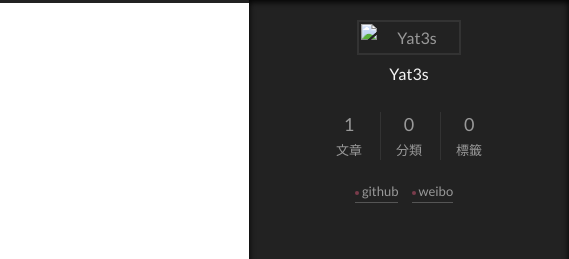
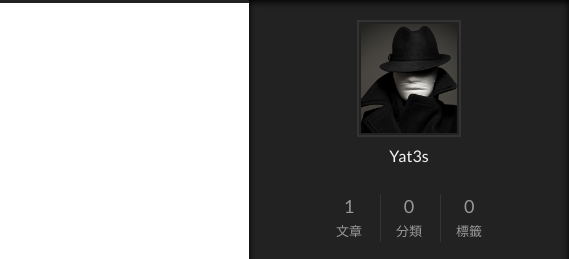
Before and after one commit to Yat3s/yat3s.github.com, a plain HTML site: page tags/index.html in a window 1280 px wide. Both pictures are taken after a click on the element 1217 px from the left and 742 px from the top of the page. Shown: the top 259 px of the page, 711-1280 px from the left. Drawn offline with Linux system fonts and the light colour scheme.

Commit message:
Site updated: 2015-09-14 21:47:54

```diff
--- a/css/main.css
+++ b/css/main.css
@@ -1055,7 +1055,7 @@ body {
   width: 4px;
   height: 4px;
   border-radius: 50%;
-  background: #7a3b4b;
+  background: #014aff;
 }
 .sidebar-nav {
   margin: 0;
--- a/tags/index.html
+++ b/tags/index.html
@@ -193,7 +193,7 @@
 
       <section class="site-overview">
         <div class="site-author motion-element" itemprop="author" itemscope itemtype="http://schema.org/Person">
-          <img class="site-author-image" src="uploads/avatar.png" alt="Yat3s" itemprop="image"/>
+          <img class="site-author-image" src="/images/avatar.png" alt="Yat3s" itemprop="image"/>
           <p class="site-author-name" itemprop="name">Yat3s</p>
         </div>
         <p class="site-description motion-element" itemprop="description"></p>
```
Also changed, not shown: 2015/09/14/hello-world/index.html (+1 -1 lines), archives/2015/09/index.html (+1 -1 lines), archives/2015/index.html (+1 -1 lines), archives/index.html (+1 -1 lines), index.html (+1 -1 lines).
